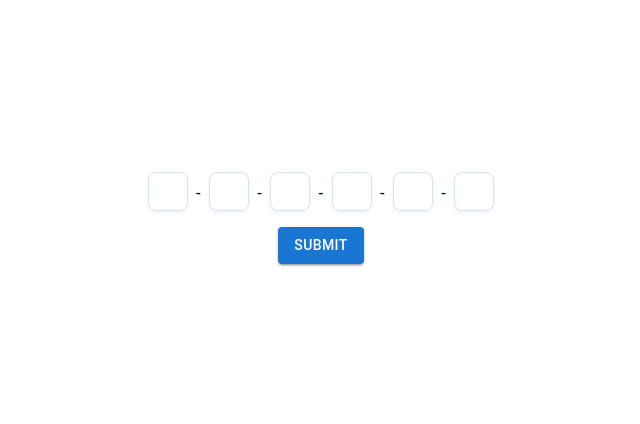
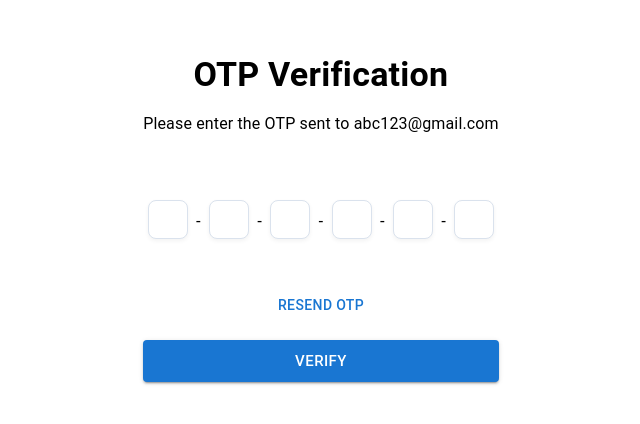
Before and after one commit to DilukshanA/travel-management-frontend, a Next.js app: page /signup/otp-verification in a window 1280 px wide. Shown: the part 182-606 px from the top of the page, without its empty margins (319-959 px from the left). Built offline with nearby package versions, Linux system fonts and the light colour scheme; what @mui/material-nextjs would draw is missing.

Commit message:
create ui otp

```diff
--- a/src/app/signup/otp-verification/page.tsx
+++ b/src/app/signup/otp-verification/page.tsx
@@ -1,6 +1,6 @@
 "use client";
 import { OTP } from '@/components/ui/OTP'
-import { Box, Button } from '@mui/material';
+import { Box, Button, Typography } from '@mui/material';
 import axios from 'axios';
 import { useRouter } from 'next/navigation';
 import React, { useState } from 'react'
@@ -66,22 +66,55 @@ const page = () => {
         }
       }
     }
+    const email = "abc123@gmail.com";
 
   return (
     <Box className='h-screen flex items-center justify-center'>
       <Box className='px-16 py-8 rounded-2xl flex flex-col items-center
       justify-center bg-white'>
+        <Box
+          sx={{ display: 'flex', flexDirection: 'column', alignItems: 'center', mb: 4 }}
+        >
+          <Typography variant='h4' sx={{ fontWeight: 'bold', mb: 2 }}>
+            OTP Verification
+          </Typography>
+          <Typography variant='body1' sx={{ mb: 4 }}>
+            Please enter the OTP sent to {email}
+          </Typography>
+        </Box>
         <Box sx={{ display: 'flex', flexDirection: 'column', gap: 2 }}>
           <OTP separator={<span>-</span>} value={otp} onChange={setOtp} length={6} />
         </Box>
+        <Box
+          sx={{ display: 'flex', flexDirection: 'column', alignItems: 'center', mt: 4
+            , width: '100%'
+          }}
+        >
+          <Button
+            variant='text'
+            color='primary'
+            sx={{ mt: 2 }}
+            onClick={() => {
+              // Logic to resend OTP
+              toast.success('OTP resent successfully!', {
+                duration: 3000,
+                position: 'top-right'
+              });
+            }}
+          >
+            Resend OTP
+          </Button>
           <Button
             variant='contained'
             color='primary'
+            fullWidth
+            size='large'
             sx={{ mt: 2 }}
             onClick={handleSubmit}
           >
-          Submit
+            Verify
           </Button>
+        </Box>
       </Box>
     </Box>
   )
```
Lines whose indentation alone changed are shown as unchanged.
